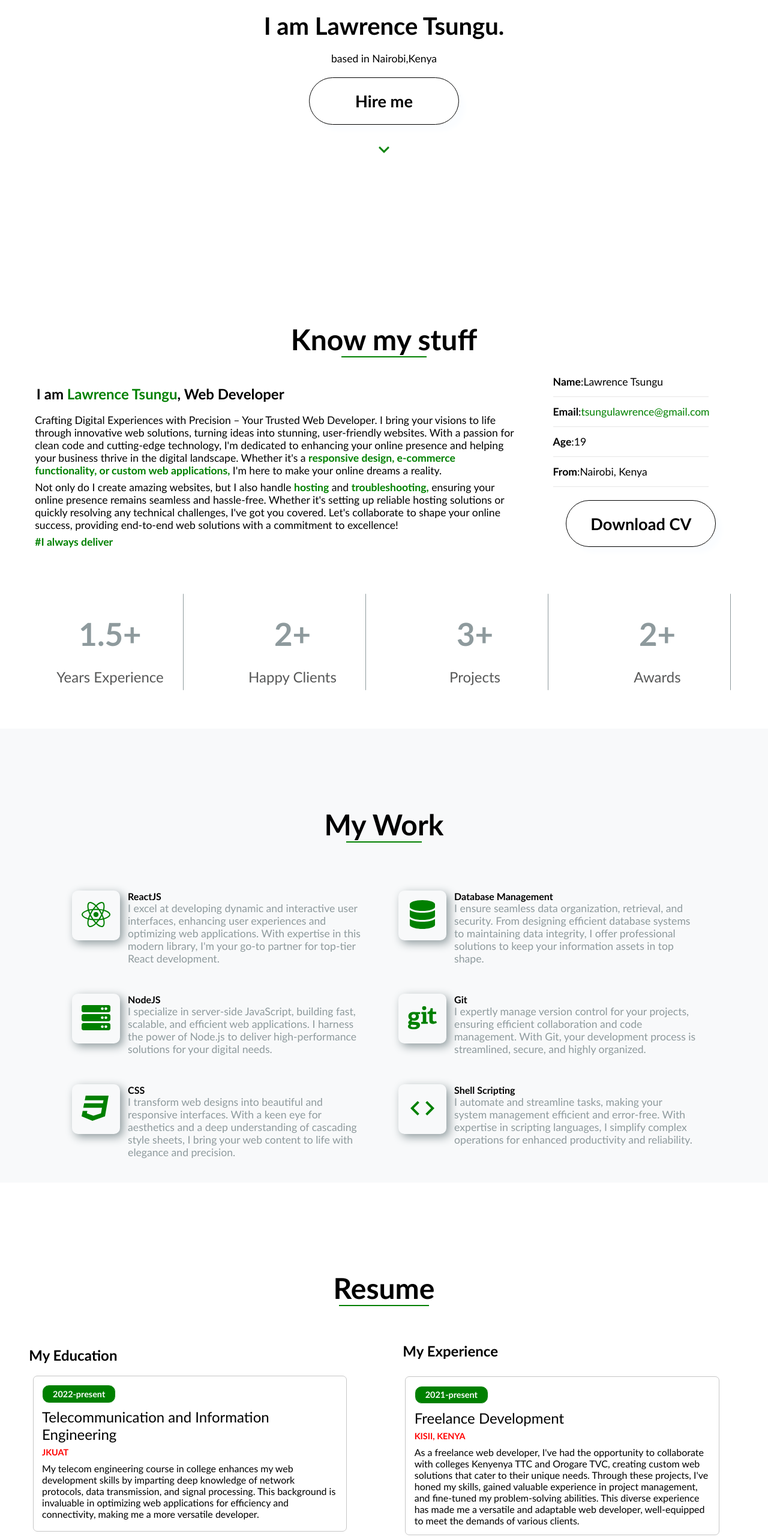
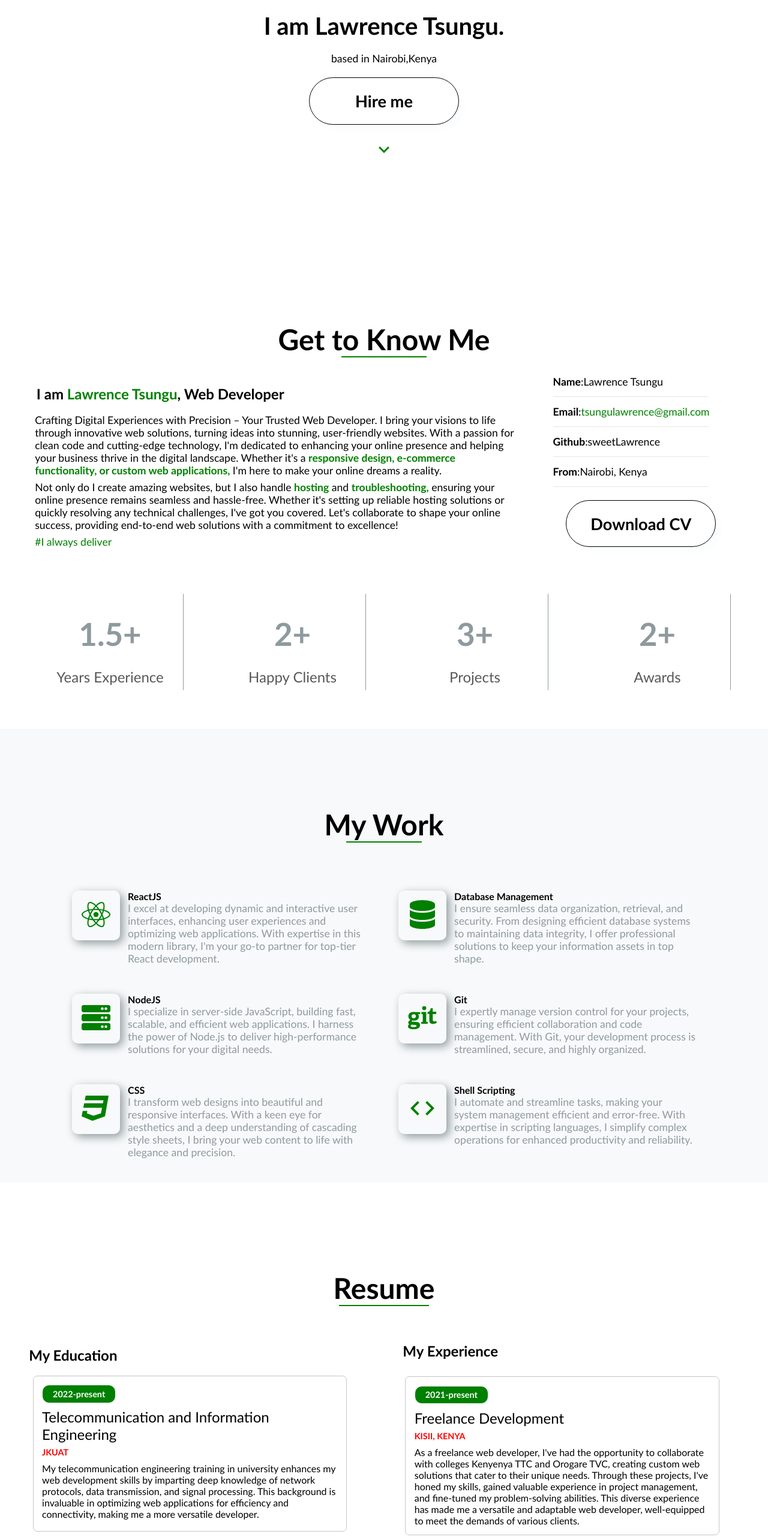
Before and after one commit to sweetLawrence/My-Portfolio-Website, a React (Create React App) app: page /as in a window 1280 px wide. Shown: the part 234-2797 px from the top of the page at 60% size. Built offline with nearby package versions, Linux system fonts and the light colour scheme.

Commit message:
little edit

```diff
--- a/src/pages/About.js
+++ b/src/pages/About.js
@@ -14,7 +14,7 @@ const About = ({ color }) => {
     return (
         <div className='about'>
             <div className="top">
-                <h1>Know my stuff</h1>
+                <h1>Get to Know Me</h1>
                 <div
                     style={underlineStyle}
                     className="underline"></div>
@@ -37,7 +37,7 @@ const About = ({ color }) => {
                         <li><span className="bold">Name</span>:Lawrence Tsungu</li>
                         <li><span className="bold">Email</span>:
                             <span style={emailStyle}><a style={emailStyle} href="mailto:your.email@gmail.com?subject=Talk to me%20Here">tsungulawrence@gmail.com</a></span></li>
-                        <li><span className="bold">Age</span>:19</li>
+                        <li><span className="bold">Github</span>:sweetLawrence</li>
                         <li><span className="bold">From</span>:Nairobi, Kenya</li>
                     </ul>
                     <div className="download-cv">
--- a/src/pages/Contacts.js
+++ b/src/pages/Contacts.js
@@ -43,6 +43,7 @@ const Contacts = ({ color }) => {
                     <div className="top-s">
                         <p>4th Floor,B38</p>
                         <p>Ago Gracious Apartments</p>
+
                         <p>Juja</p>
                     </div>
                     <div className="b-s">
--- a/src/pages/Homepage.js
+++ b/src/pages/Homepage.js
@@ -3,7 +3,6 @@ import React from 'react'
 import { Link } from 'react-router-dom';
 import { Link as ScrollLink, Element, scrollSpy, Events } from 'react-scroll';
 import Button from '../components/Button';
-import res from '../Images/reservations.webp'
 import KeyboardArrowDownIcon from '@mui/icons-material/KeyboardArrowDown';
 import MobileNav from '../components/MobileNav';
 
--- a/src/pages/Resume.js
+++ b/src/pages/Resume.js
@@ -18,7 +18,7 @@ const Resume = ({ color }) => {
                 <div className="bottom-part">
                     <div className="left">
                         <h2>My Education</h2>
-                        <Utilitybox date="2022-present" title="Telecommunication and Information Engineering" subtitle="JKUAT" content="My telecom engineering course in college enhances my web development skills by imparting deep knowledge of network protocols, data transmission, and signal processing. This background is invaluable in optimizing web applications for efficiency and connectivity, making me a more versatile developer." bgcolor={color} />
+                        <Utilitybox date="2022-present" title="Telecommunication and Information Engineering" subtitle="JKUAT" content="My telecommunication engineering training in university enhances my web development skills by imparting deep knowledge of network protocols, data transmission, and signal processing. This background is invaluable in optimizing web applications for efficiency and connectivity, making me a more versatile developer." bgcolor={color} />
                         {/* <Utilitybox date="2010-2012" title="Telecommunication and Information Engineering" subtitle="JKUAT" content="I love this course in as much as it is sometimes difficult to comprehend" bgcolor={color} /> */}
                     </div>
                     <div className="right">
--- a/src/styles/about.css
+++ b/src/styles/about.css
@@ -43,6 +43,7 @@
   margin: 0.4em;
   word-wrap: break-word;
   font-size: 1.1em;
+  font-weight: 500;
   /* border: 1px solid orange; */
   text-align: left;
 }
--- a/src/styles/clients.css
+++ b/src/styles/clients.css
@@ -45,6 +45,7 @@
 .client-remarks .remarks {
   /* background: red; */
   margin-top: 1.5em;
+  font-weight: 500;
 }
 
 @media only screen and (max-width: 768px) {
--- a/src/styles/homepage.css
+++ b/src/styles/homepage.css
@@ -1,6 +1,10 @@
 .home {
  padding-top: 1em;
  /* background:orange; */
+ /* background: url('../Images/bg1.png'); */
+ background-position: left;
+ /* background-size:30%; */
+ background-repeat: no-repeat;
 }
 .bg-image {
   width: 100%;
@@ -19,7 +23,7 @@
   flex-direction: column;
   align-items: center;
   justify-content: center;
-  width: 50%;
+  width: 100%;
   margin: 10em auto 0 auto;
 }
 .middleinfo h1 {
```
Also changed, not shown: src/Images/bg1.png (added), src/Images/homebg.jpg (added).
